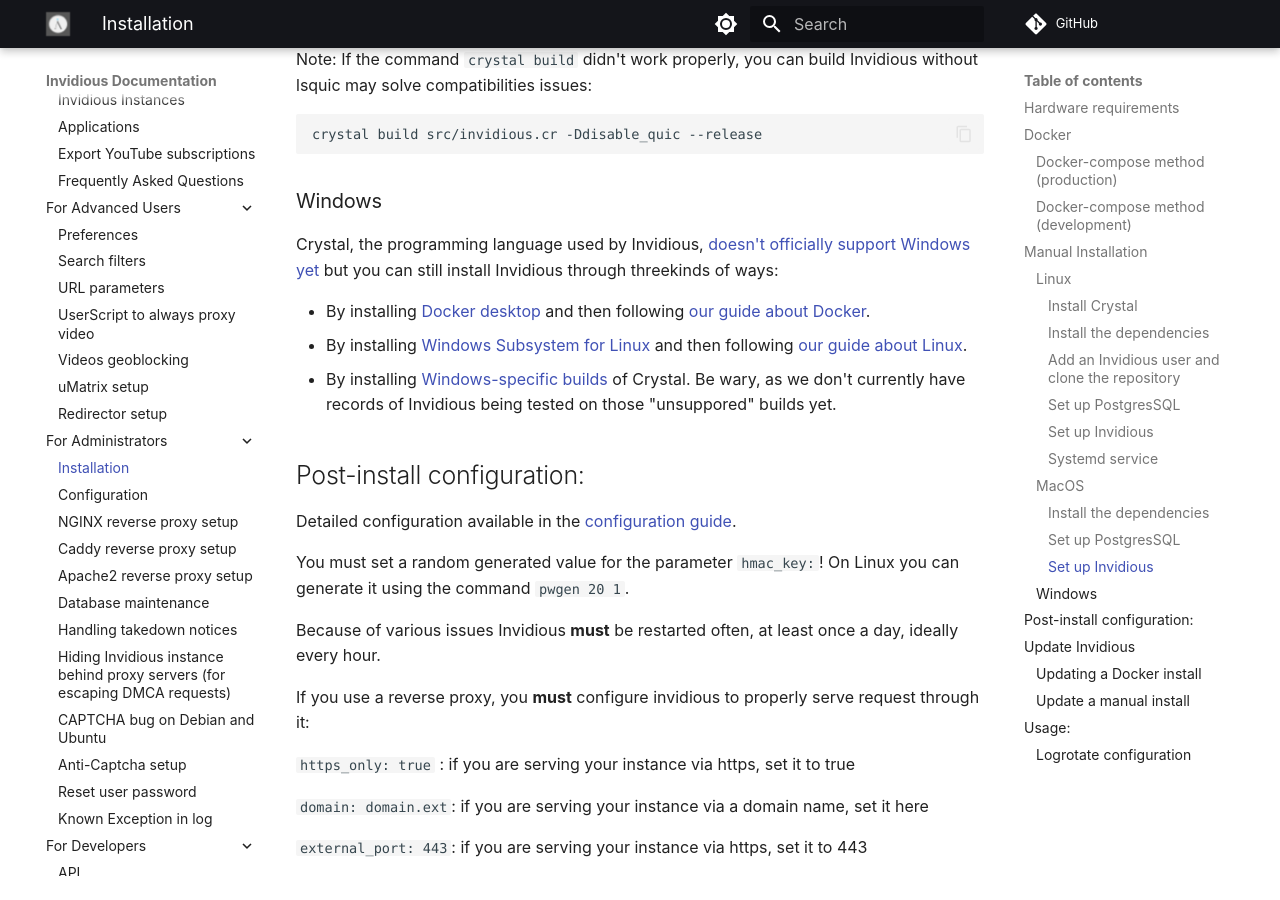
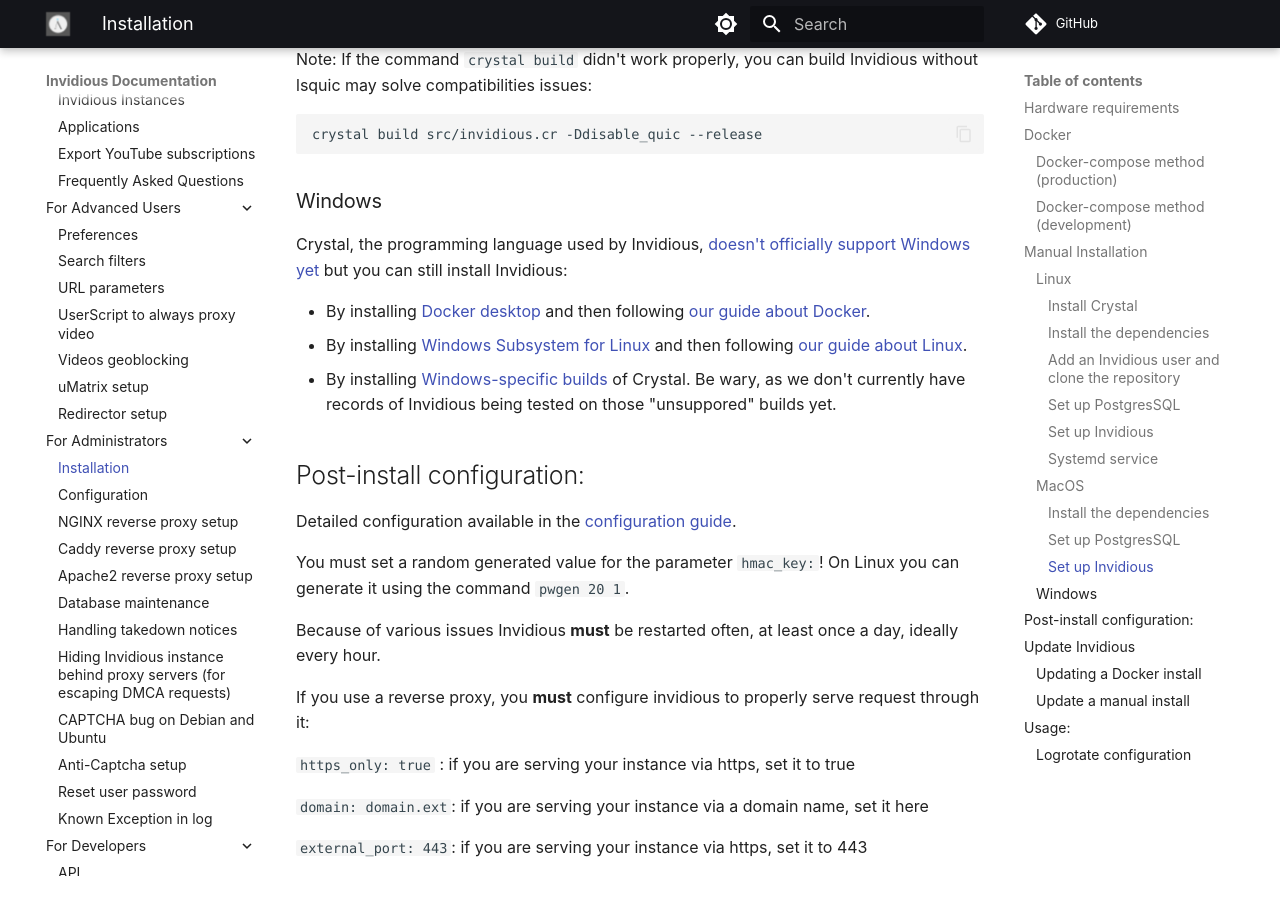
Before and after one commit to iv-org/documentation, an MkDocs documentation site: the page built from docs/installation.md, in a window 1280 px wide and 900 px high, scrolled down 4667 px. Built offline with MkDocs 1.6.1 and Material for MkDocs 9.7.7, drawn with Linux system fonts in a browser that asks for light colours; comment, search, counter and statistics services are not loaded.

Commit message:
Rewording

```diff
--- a/docs/installation.md
+++ b/docs/installation.md
@@ -223,7 +223,7 @@
 
 ### Windows
 
-Crystal, the programming language used by Invidious, [doesn't officially support Windows yet](https://github.com/crystal-lang/crystal/issues/5430) but you can still install Invidious through threekinds of ways:
+Crystal, the programming language used by Invidious, [doesn't officially support Windows yet](https://github.com/crystal-lang/crystal/issues/5430) but you can still install Invidious:
 
 - By installing [Docker desktop](https://docs.docker.com/desktop/install/windows-install/) and then following [our guide about Docker](#docker).
 - By installing [Windows Subsystem for Linux](https://msdn.microsoft.com/en-us/commandline/wsl/about) and then following [our guide about Linux](#linux).
```
